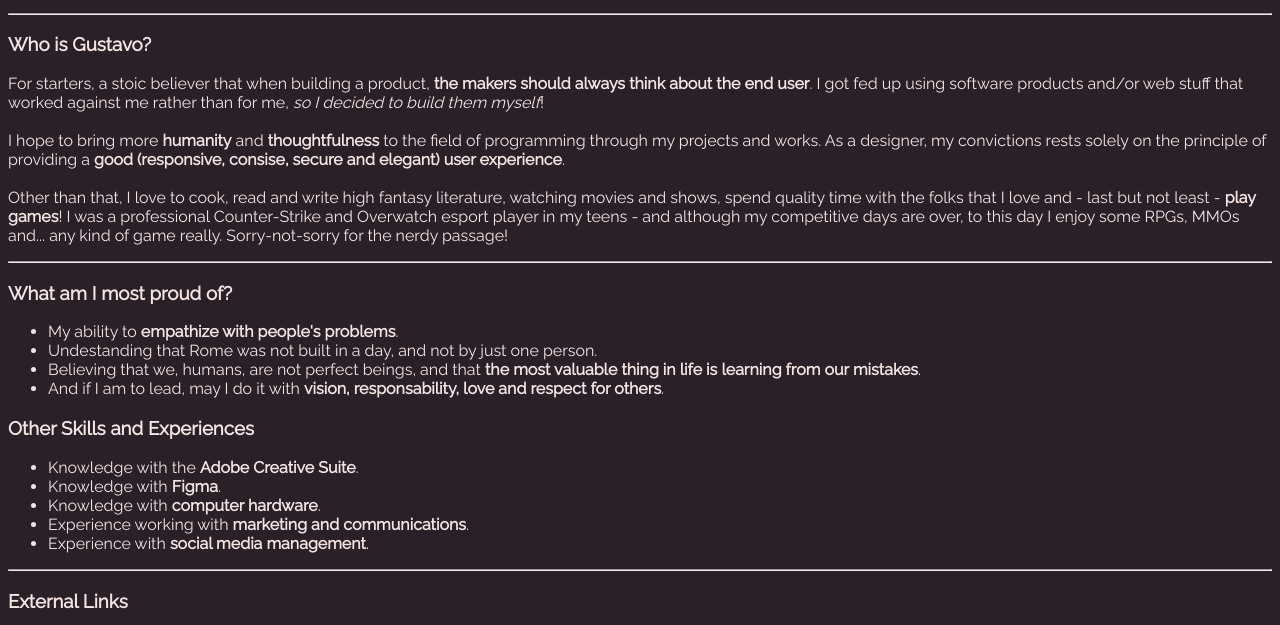
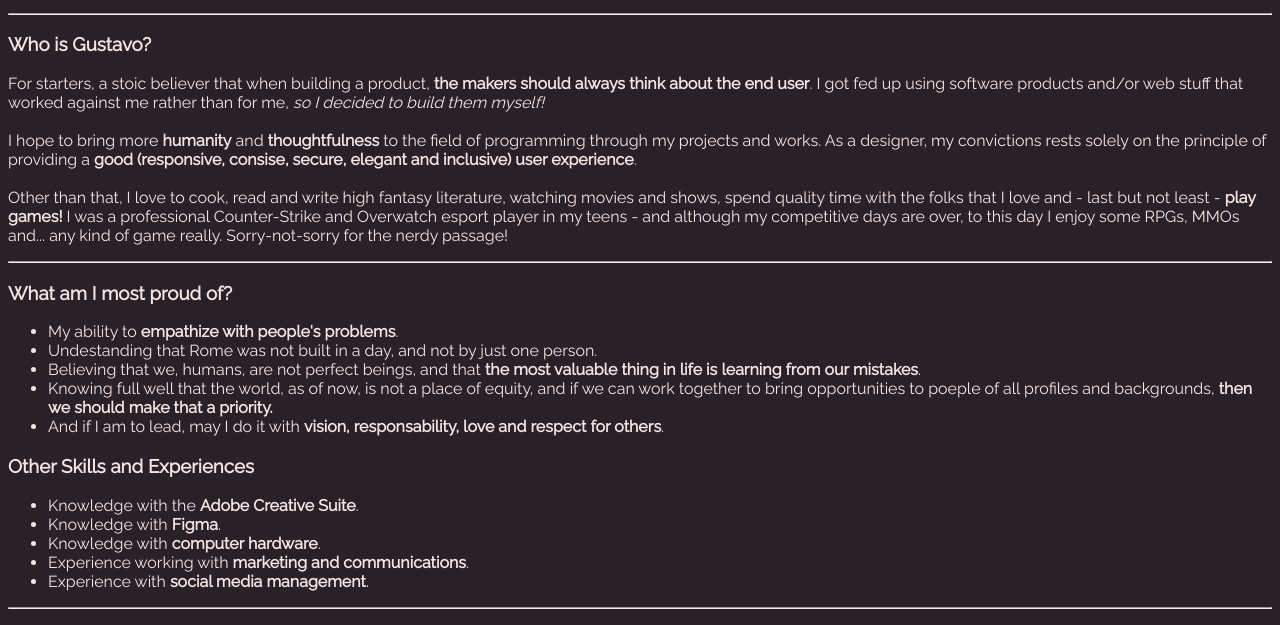
Before and after one commit to ziraelGustavo/resume, a plain HTML site: page index.html in a window 1280 px wide. Shown: the part 972-1597 px from the top of the page. Drawn offline with Linux system fonts and the light colour scheme.

```diff
--- a/index.html
+++ b/index.html
@@ -36,13 +36,13 @@
     </p>
     <h3 id="who">Who is Gustavo?</h3>
     <p>For starters, a stoic believer that when building a product, <strong>the makers should always think about the end user</strong>.
-        I got fed up using software products and/or web stuff that worked against me rather than for me, <em>so I decided to build them myself</em>!<br><br>
+        I got fed up using software products and/or web stuff that worked against me rather than for me, <em>so I decided to build them myself!</em><br><br>
 
         I hope to bring more <strong>humanity</strong> and <strong>thoughtfulness</strong> to the field of programming through my projects and works. As a designer, my convictions
-        rests solely on the principle of providing a <strong>good (responsive, consise, secure and elegant) user experience</strong>.<br><br>
+        rests solely on the principle of providing a <strong>good (responsive, consise, secure, elegant and inclusive) user experience</strong>.<br><br>
 
         Other than that, I love to cook, read and write high fantasy literature, watching movies and shows, spend quality time with the folks that I love
-        and - last but not least - <strong>play games</strong>! I was a professional Counter-Strike and Overwatch esport player in my teens - and although my competitive days are over,
+        and - last but not least - <strong>play games!</strong> I was a professional Counter-Strike and Overwatch esport player in my teens - and although my competitive days are over,
         to this day I enjoy some RPGs, MMOs and... any kind of game really. Sorry-not-sorry for the nerdy passage!
     </p>
     <hr>
@@ -51,6 +51,8 @@
         <li>My ability to <strong>empathize with people's problems</strong>.</li>
         <li>Undestanding that Rome was not built in a day, and not by just one person.</li>
         <li>Believing that we, humans, are not perfect beings, and that <strong>the most valuable thing in life is learning from our mistakes</strong>.</li>
+        <li>Knowing full well that the world, as of now, is not a place of equity, and if we can work together to bring opportunities to poeple of all profiles and backgrounds,
+            <strong>then we should make that a priority.</strong></li>
         <li>And if I am to lead, may I do it with <strong>vision, responsability, love and respect for others</strong>.</li>
     </ul>
     <h3 id="OSE">Other Skills and Experiences</h3>
```
